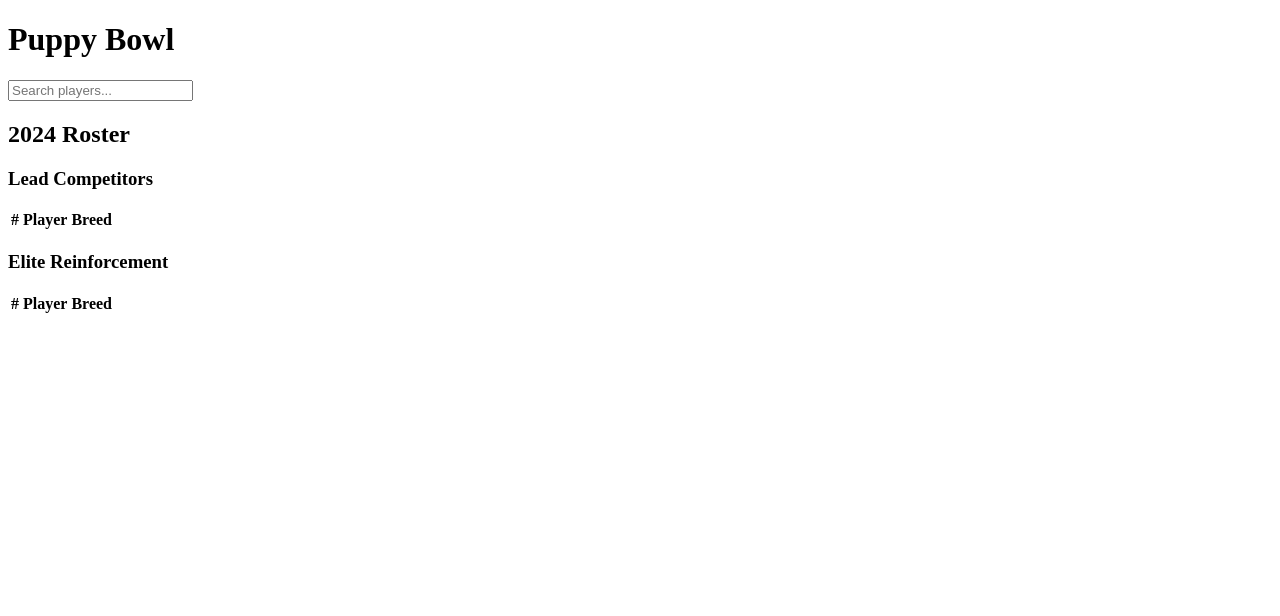
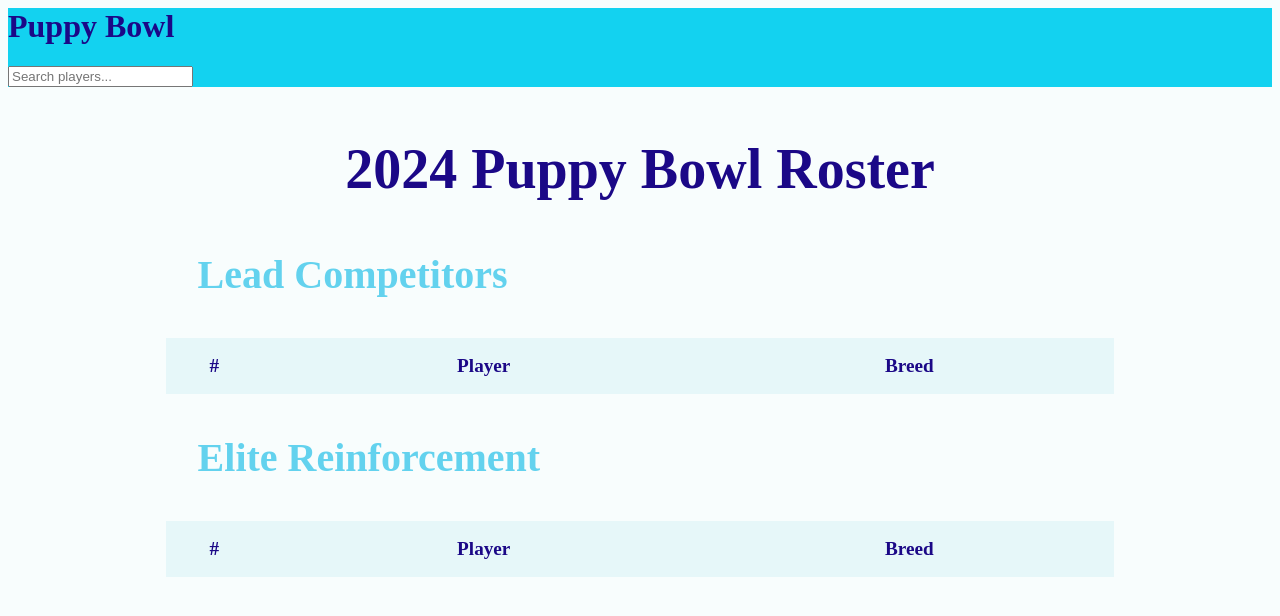
Before and after one commit to EngineerMoore/Puppy-Bowl, a plain HTML site: page index.html in a window 1280 px wide. Drawn offline with Linux system fonts and the light colour scheme; no server answers.

Commit message:
player-info-rendered

```diff
--- a/index.html
+++ b/index.html
@@ -8,14 +8,14 @@
     <script src="./index.js"></script>
   </head>
   <body>
-    <head>
+    <header>
       <h1>Puppy Bowl</h1>
       <input type="text" placeholder="Search players...">
       <!-- TODO:Add search icon -->
       <nav></nav>
-    </head>
+    </header>
     <main>
-      <h2>2024 Roster</h2>
+      <h2>2024 Puppy Bowl Roster</h2>
       <section>
         <h3>Lead Competitors</h3>
         <table id="lead-competitors">
@@ -32,7 +32,7 @@
           <tr>
             <th>#</th>
             <th>Player</th>
-            <th>Breed</th>
+            <th class="breed-head">Breed</th>
           </tr>
         </table>
       </section>
--- a/index.js
+++ b/index.js
@@ -58,7 +58,7 @@ const renderEliteReinforcement = async () => {
     tr.innerHTML =`
       <td>${player.id}</td>
       <td class="name">${player.name}</td>
-      <td>${player.breed}</td>
+      <td class="breed">${player.breed}</td>
       `;
   })
 }
@@ -113,3 +113,11 @@ const selectSinglePlayer = async () => {
   })
 })}
 selectSinglePlayer()
+
+// Create a search bar
+  // when user types players name, their name will pop up
+  // display list of players
+  // render the player to the page
+const searchBar = () => {
+
+}
--- a/style.css
+++ b/style.css
@@ -0,0 +1,22 @@
+* {color:#1b0887}
+body {background-color: #f4fcfd9e;}
+header{background-color: #13D2F0;
+      margin-top: 0;
+    }
+main {text-align: center;}
+table {background-color: #bce9f050;
+      margin:auto;
+      width: 75%
+      }
+table tr:nth-child(even) {background-color: rgb(239, 249, 255);}
+table tr {line-height: 50px;}
+table th {font-size: 1.2em;}
+h1 { margin-top: 0;}
+h2 {font-size: 3.5em;
+    margin: 50px;
+    }
+h3 {text-align: left;
+  margin-left: 15%;
+  font-size: 2.5em;
+  color: #63d2ee;
+  }
```
